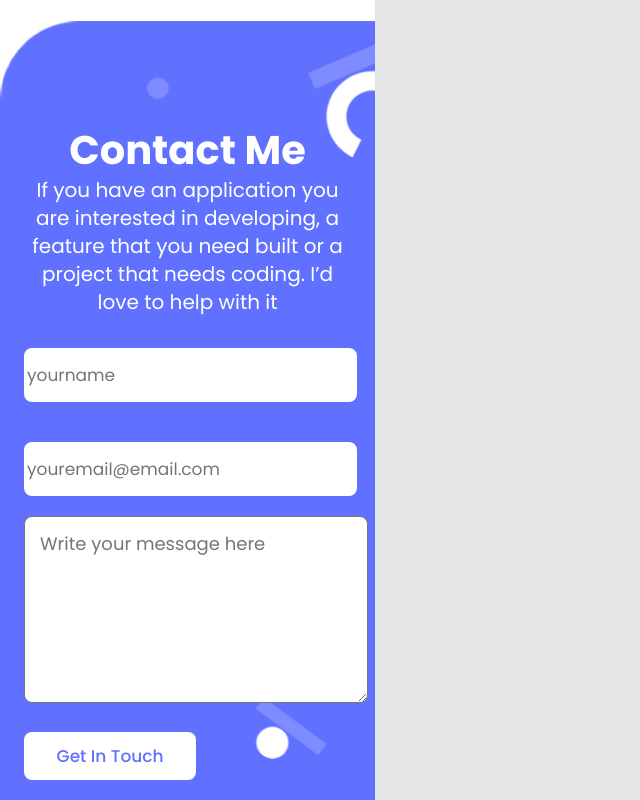
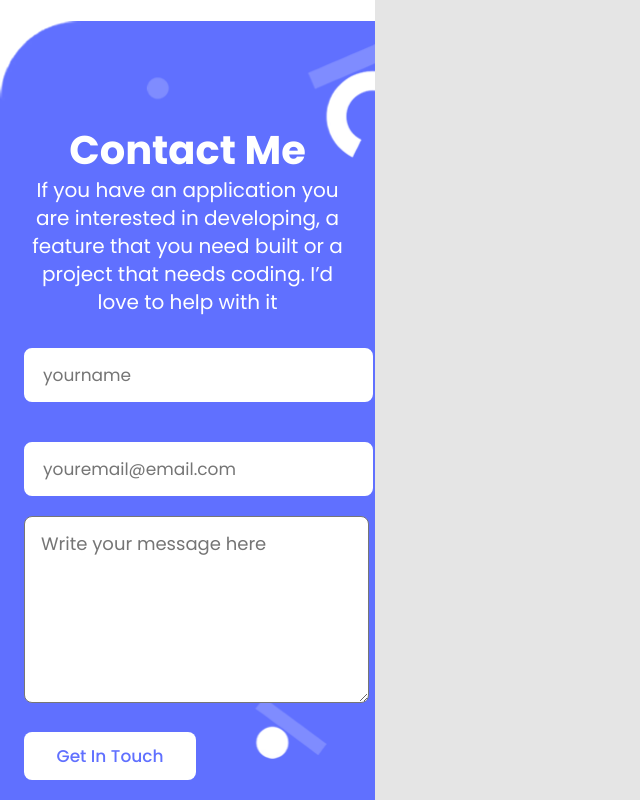
Before and after one commit to kessio/Personal-Portfolio, a website: page index.html in a window 1280 px wide. Shown: the part 4603-5403 px from the top of the page, without its empty margins (0-640 px from the left). Drawn offline with Linux system fonts and the light colour scheme.

Commit message:
Changes on the contact form

```diff
--- a/style.css
+++ b/style.css
@@ -429,7 +429,8 @@ input {
   border-radius: 8px;
   margin-top: 20px;
   margin-bottom: 20px;
-
+  margin-right: 24px;
+  padding-left: 16px;
   /*     Font styling    */
   font-size: 17px;
   font-weight: 400;
@@ -447,7 +448,8 @@ textarea {
   line-height: 24px;
   color: #cfd8dc;
   padding-top: 15px;
-  padding-left: 15px;
+  padding-left: 16px;
+  margin-right: 24px;
 }
 
 .contact-btn {
```
Also changed, not shown: index.html (+1 -1 lines).
